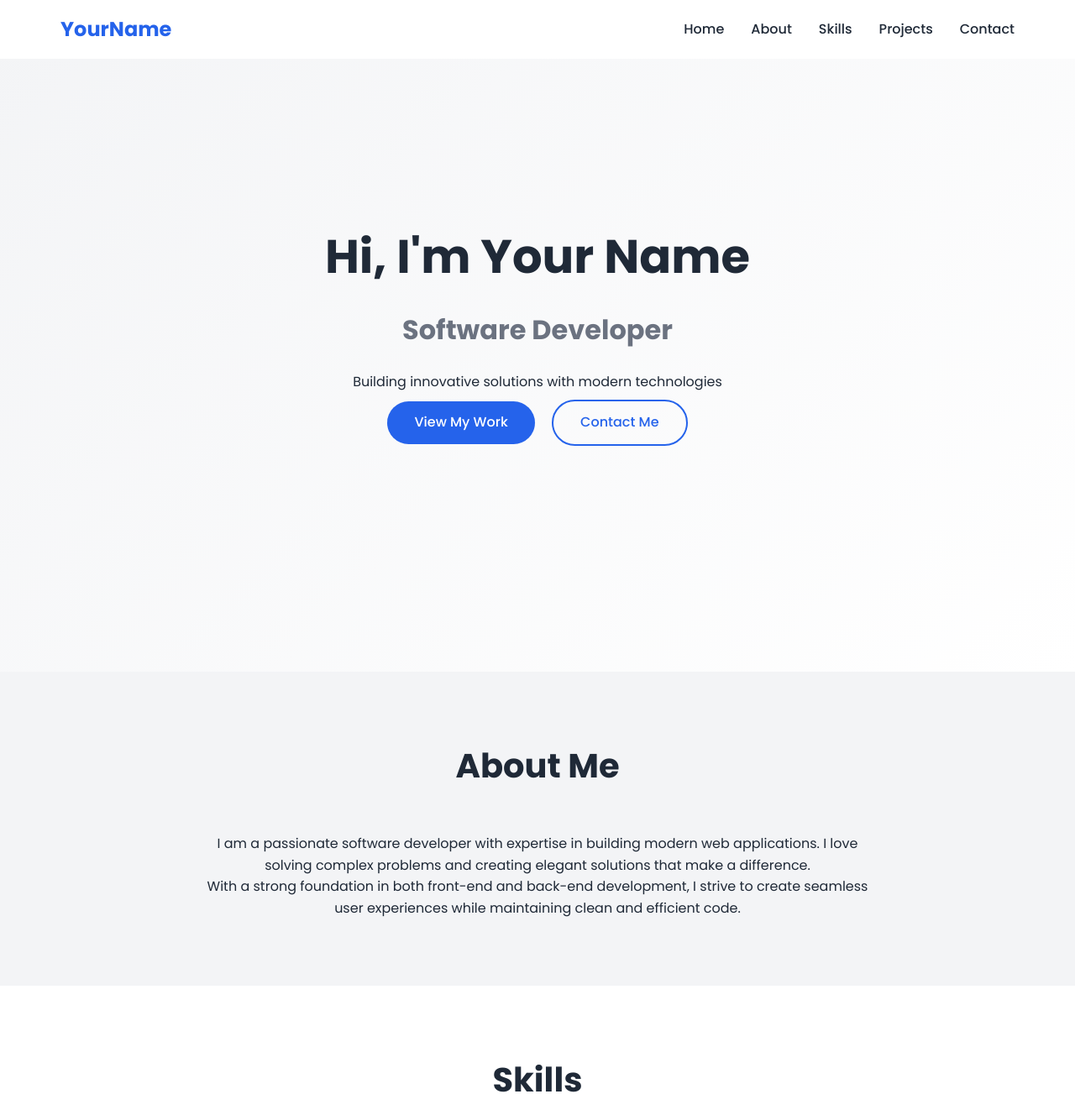
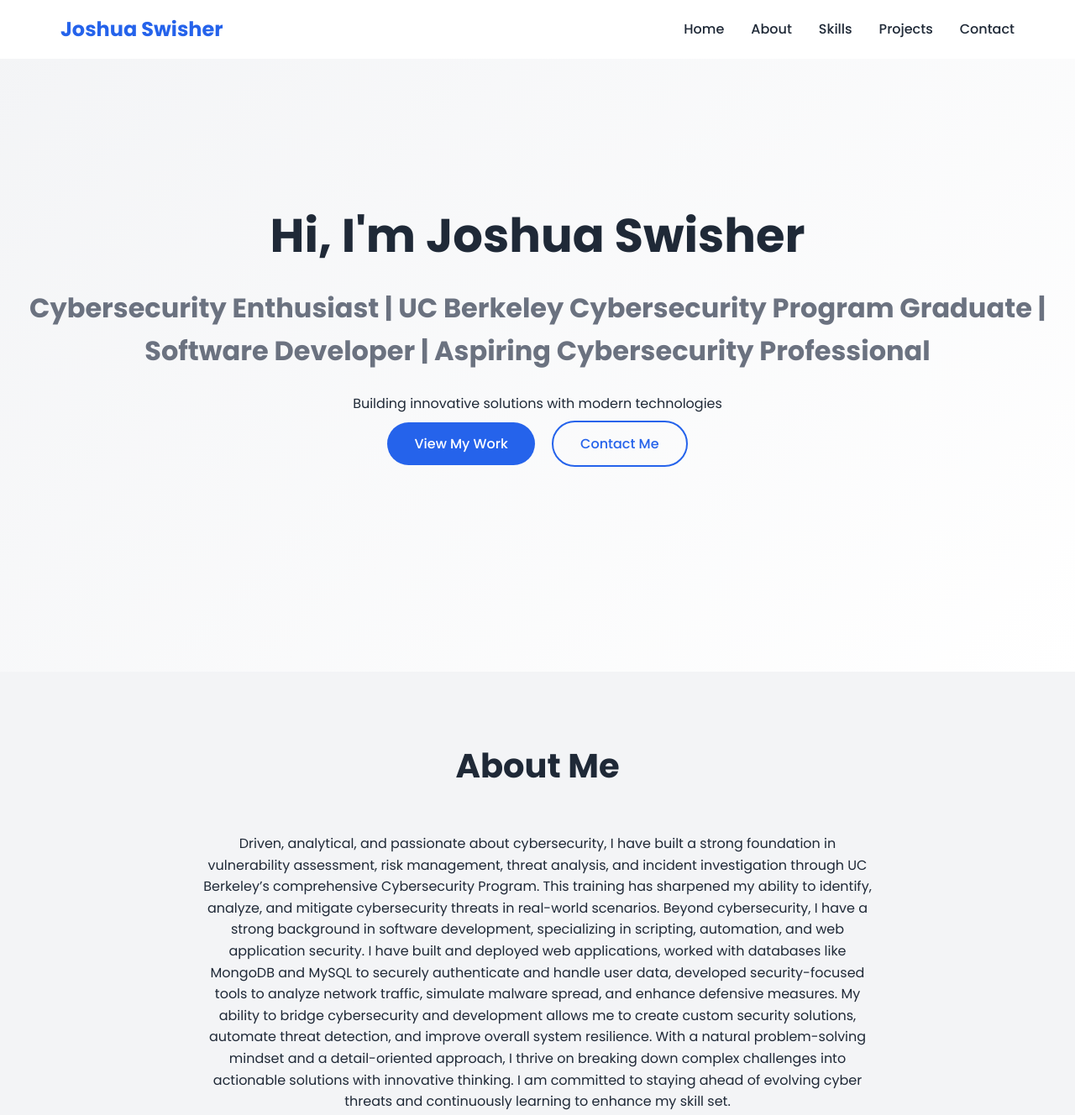
Before and after one commit to Poples/Poples.github.io, a plain HTML site: page index.html in a window 1280 px wide. Shown: the top 1328 px of the page at 84% size. Drawn offline with Linux system fonts and the light colour scheme.

Commit message:
updated data

```diff
--- a/index.html
+++ b/index.html
@@ -3,7 +3,7 @@
 <head>
     <meta charset="UTF-8">
     <meta name="viewport" content="width=device-width, initial-scale=1.0">
-    <title>Your Name - Portfolio</title>
+    <title>Joshua Swisher - Portfolio</title>
     <link rel="stylesheet" href="css/style.css">
     <link rel="stylesheet" href="https://cdnjs.cloudflare.com/ajax/libs/font-awesome/6.0.0/css/all.min.css">
     <link href="https://fonts.googleapis.com/css2?family=Poppins:wght@300;400;500;600;700&display=swap" rel="stylesheet">
@@ -12,7 +12,7 @@
     <!-- Navigation -->
     <nav class="navbar">
         <div class="nav-content">
-            <div class="logo">YourName</div>
+            <div class="logo">Joshua Swisher</div>
             <ul class="nav-links">
                 <li><a href="#home">Home</a></li>
                 <li><a href="#about">About</a></li>
@@ -31,8 +31,8 @@
     <!-- Hero Section -->
     <section id="home" class="hero">
         <div class="hero-content">
-            <h1>Hi, I'm <span class="highlight">Your Name</span></h1>
-            <h2>Software Developer</h2>
+            <h1>Hi, I'm <span class="highlight">Joshua Swisher</span></h1>
+            <h2>Cybersecurity Enthusiast | UC Berkeley Cybersecurity Program Graduate | Software Developer | Aspiring Cybersecurity Professional</h2>
             <p>Building innovative solutions with modern technologies</p>
             <div class="cta-buttons">
                 <a href="#projects" class="btn primary">View My Work</a>
@@ -47,8 +47,12 @@
             <h2 class="section-title">About Me</h2>
             <div class="about-content">
                 <div class="about-text">
-                    <p>I am a passionate software developer with expertise in building modern web applications. I love solving complex problems and creating elegant solutions that make a difference.</p>
-                    <p>With a strong foundation in both front-end and back-end development, I strive to create seamless user experiences while maintaining clean and efficient code.</p>
+                    <p>Driven, analytical, and passionate about cybersecurity, I have built a strong foundation in vulnerability assessment, risk management, threat analysis, and incident investigation through UC Berkeley’s comprehensive Cybersecurity Program. This training has sharpened my ability to identify, analyze, and mitigate cybersecurity threats in real-world scenarios.
+
+                        Beyond cybersecurity, I have a strong background in software development, specializing in scripting, automation, and web application security. I have built and deployed web applications, worked with databases like MongoDB and MySQL to securely authenticate and handle user data, developed security-focused tools to analyze network traffic, simulate malware spread, and enhance defensive measures. My ability to bridge cybersecurity and development allows me to create custom security solutions, automate threat detection, and improve overall system resilience.
+
+                        With a natural problem-solving mindset and a detail-oriented approach, I thrive on breaking down complex challenges into actionable solutions with innovative thinking. I am committed to staying ahead of evolving cyber threats and continuously learning to enhance my skill set.</p>
+
                 </div>
             </div>
         </div>
@@ -117,15 +121,15 @@
                 <div class="contact-info">
                     <div class="contact-item">
                         <i class="fas fa-envelope"></i>
-                        <p>your.email@example.com</p>
+                        <p>joshuaswisher101@gmail.com</p>
                     </div>
                     <div class="contact-item">
                         <i class="fas fa-phone"></i>
-                        <p>+1 (555) 123-4567</p>
+                        <p>+1 (405) 696-6016</p>
                     </div>
                     <div class="contact-item">
                         <i class="fas fa-map-marker-alt"></i>
-                        <p>Your Location</p>
+                        <p>Stillwater, Oklahoma</p>
                     </div>
                 </div>
                 <div class="social-links">
@@ -140,7 +144,7 @@
     <!-- Footer -->
     <footer class="footer">
         <div class="container">
-            <p>&copy; 2024 Your Name. All rights reserved.</p>
+            <p>&copy; 2025 Joshua Swisher. All rights reserved.</p>
         </div>
     </footer>
 
```
